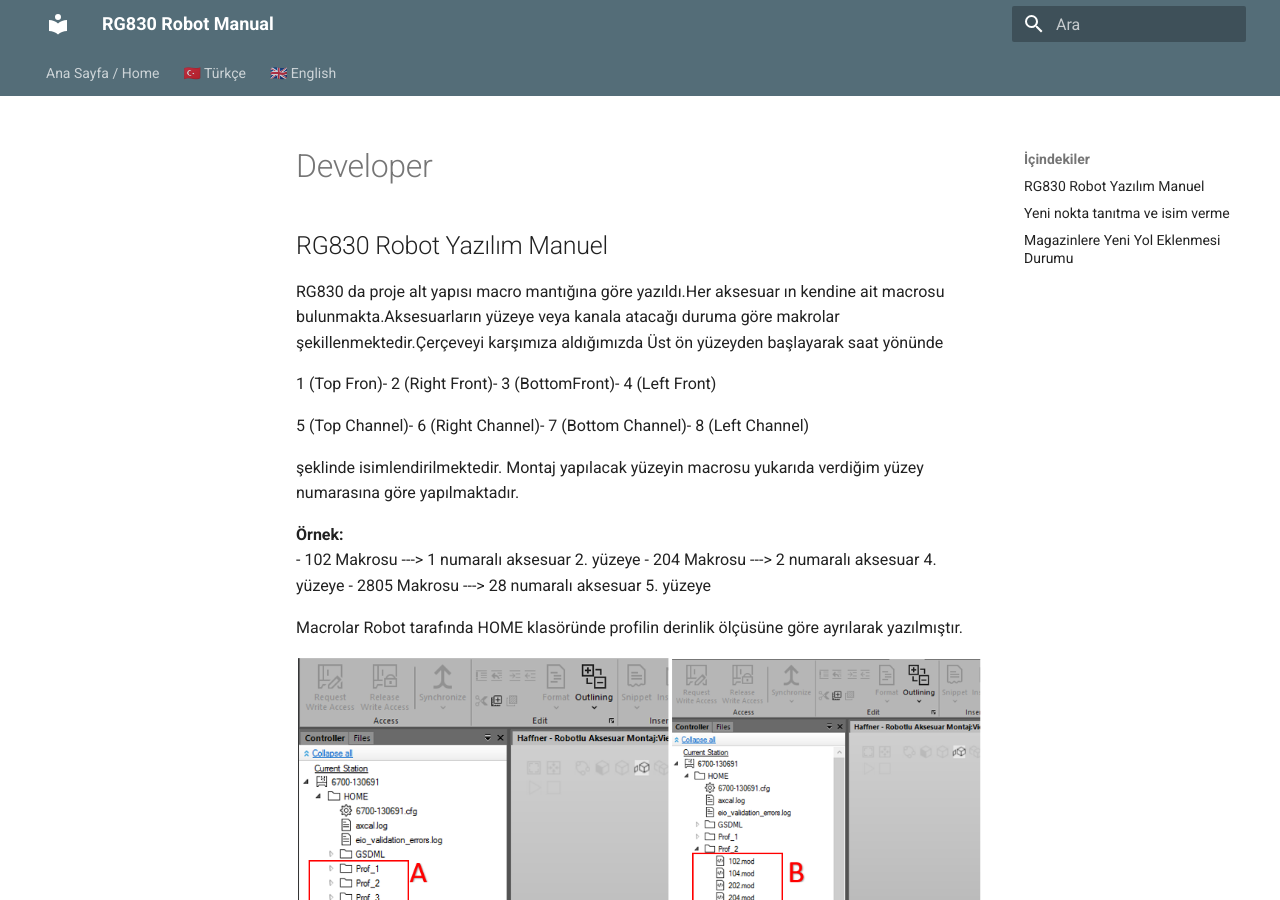
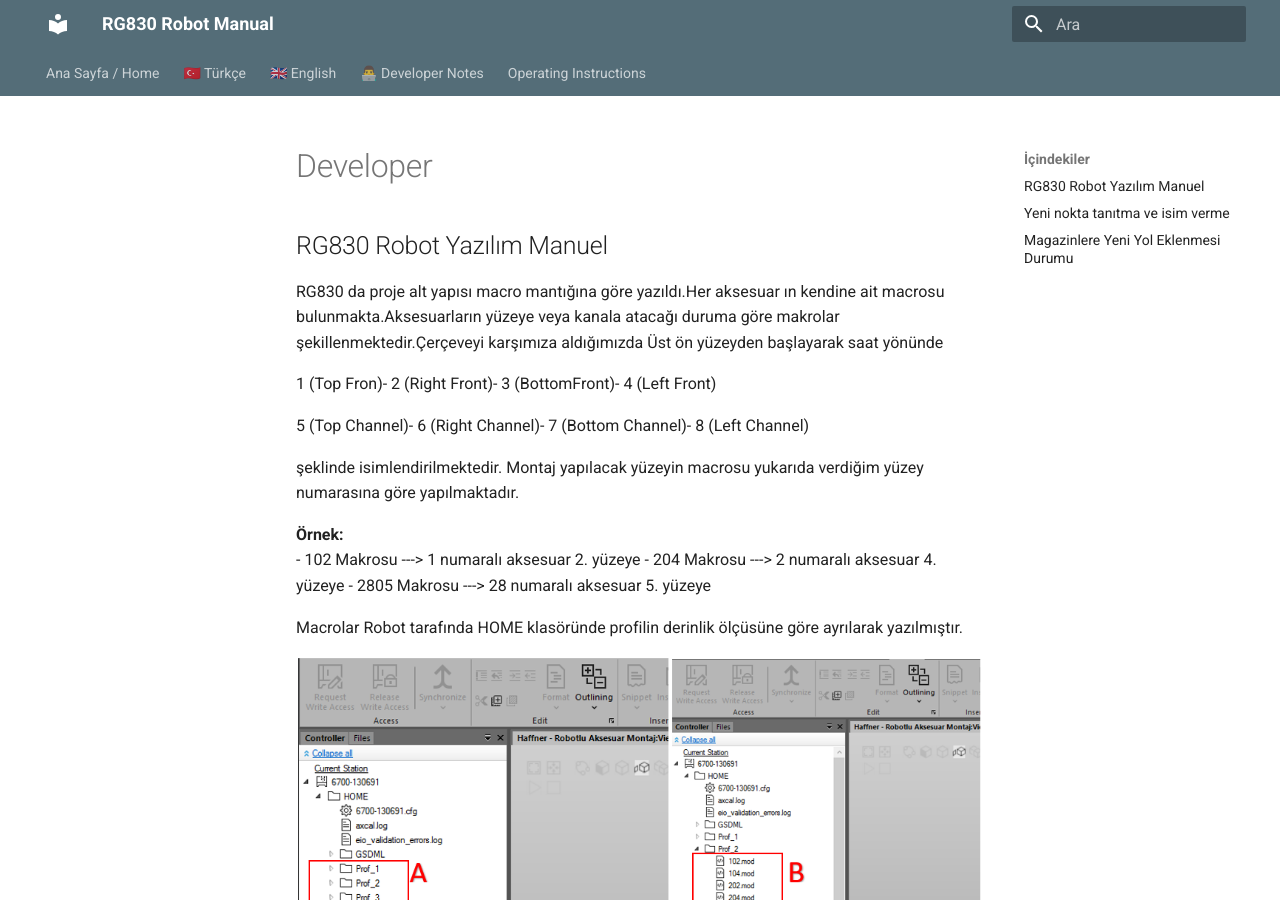
Before and after one commit to hm-info/rg830robot, an MkDocs documentation site: the page built from docs/Developer.md, in a window 1280 px wide and 900 px high. Built offline with MkDocs 1.6.1 and Material for MkDocs 9.7.7, drawn with Linux system fonts in a browser that asks for light colours.

Commit message:
klavuz güncelleme: Geliştirici notları ve işletim talimatları eklendi

```diff
--- a/mkdocs.yml
+++ b/mkdocs.yml
@@ -20,6 +20,8 @@
   - Ana Sayfa / Home: index.md
   - 🇹🇷 Türkçe: turkish.md
   - 🇬🇧 English: english.md
+  - 👨‍💻 Developer Notes: developer.md
+  - Operating Instructions: operating.md
 
 use_directory_urls: false
 
```
